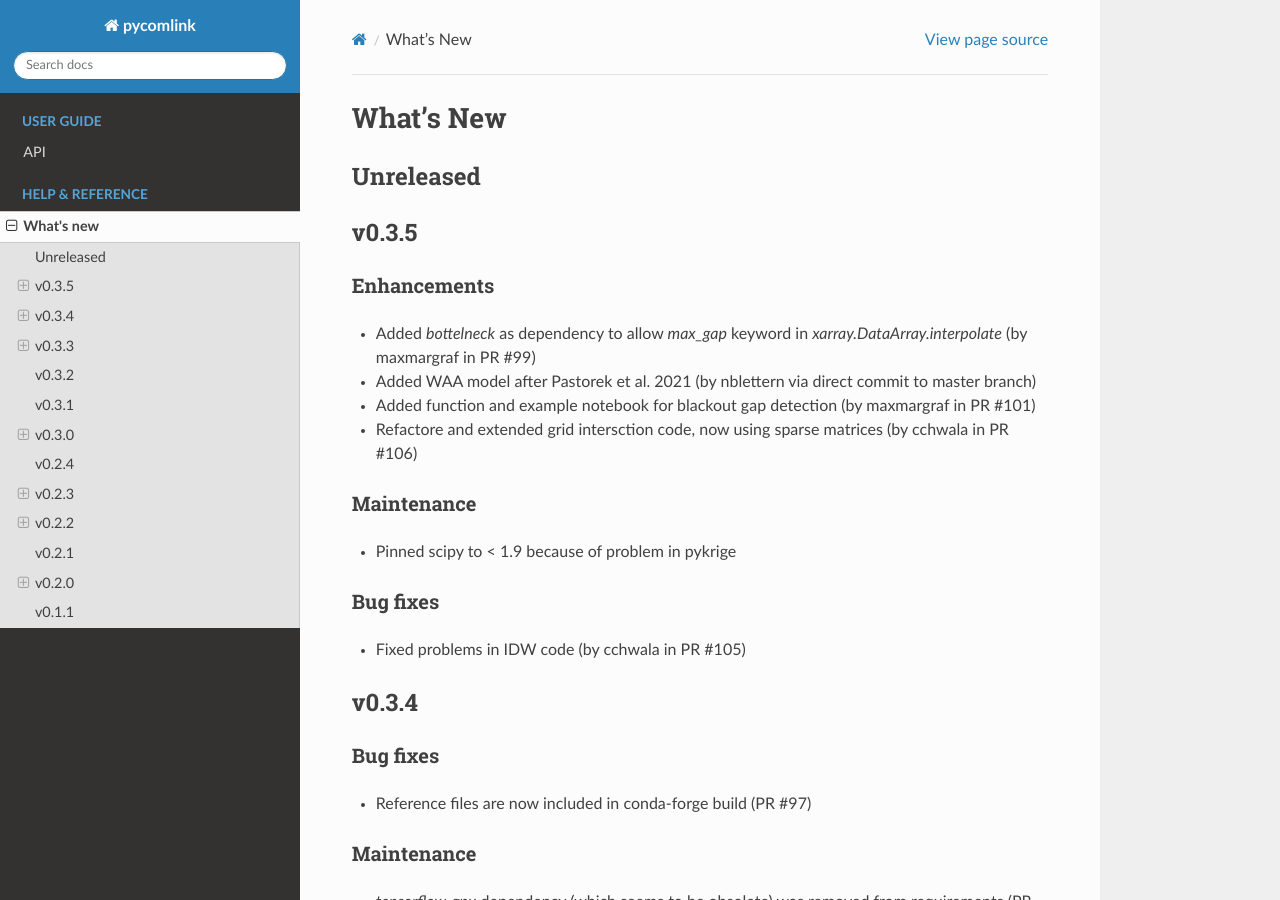
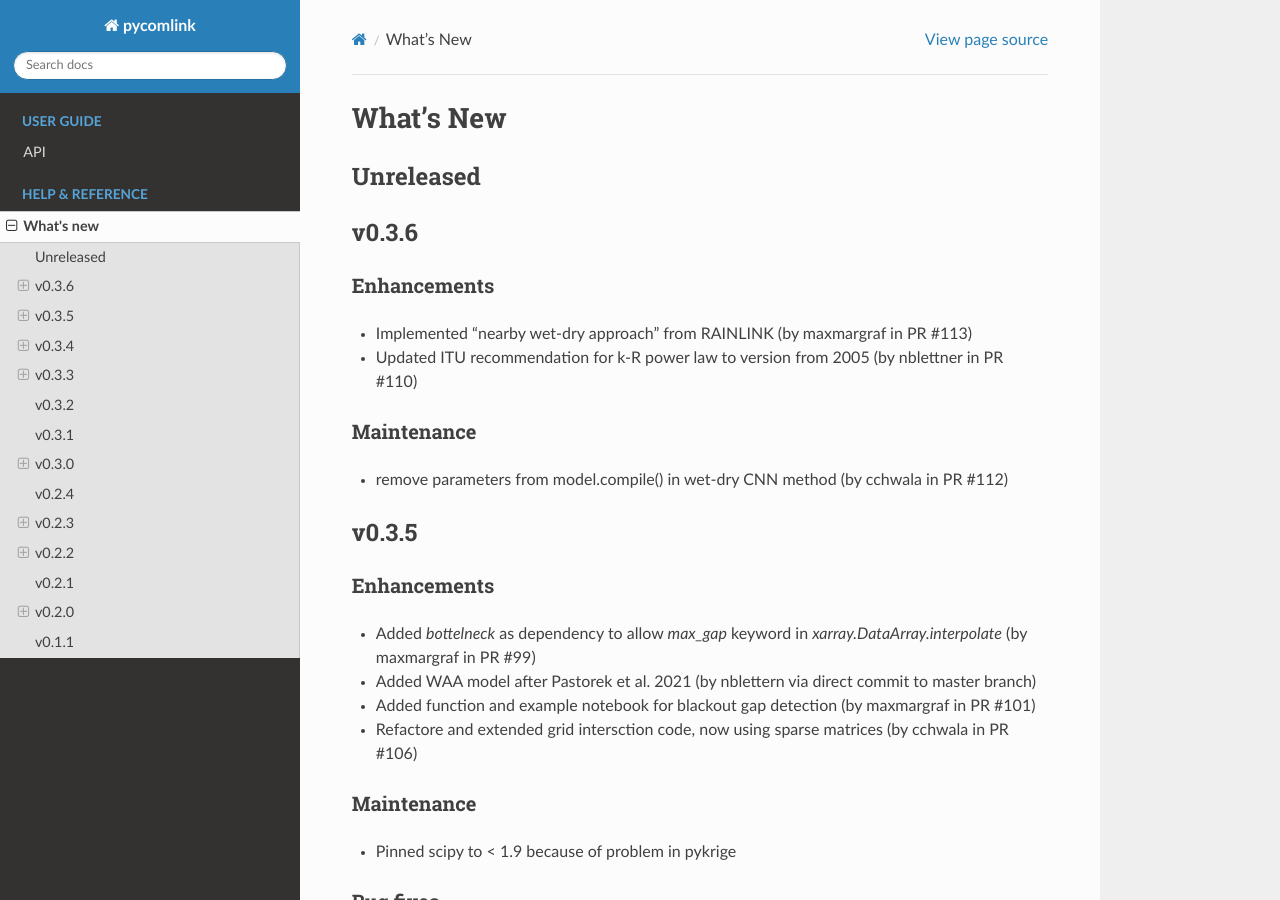
Before and after one commit to pycomlink/pycomlink, a Sphinx documentation site: the page built from docs/whats-new.rst, in a window 1280 px wide and 900 px high. Built offline with Sphinx 7.4.7 and the Read the Docs theme 2.0.0, drawn with Linux system fonts in a browser that asks for light colours.

Commit message:
Update whats-new

```diff
--- a/docs/whats-new.rst
+++ b/docs/whats-new.rst
@@ -4,6 +4,18 @@ What's New
 
 Unreleased
 ----------
+
+v0.3.6
+------
+
+Enhancements
+~~~~~~~~~~~~
+* Implemented "nearby wet-dry approach" from RAINLINK (by maxmargraf in PR #113)
+* Updated ITU recommendation for k-R power law to version from 2005 (by nblettner in PR #110)
+
+Maintenance
+~~~~~~~~~~~~
+* remove parameters from model.compile() in wet-dry CNN method (by cchwala in PR #112)
 
 
 v0.3.5
```
